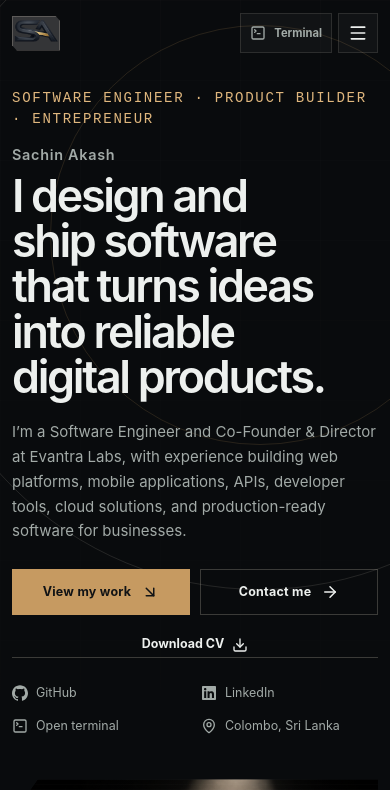
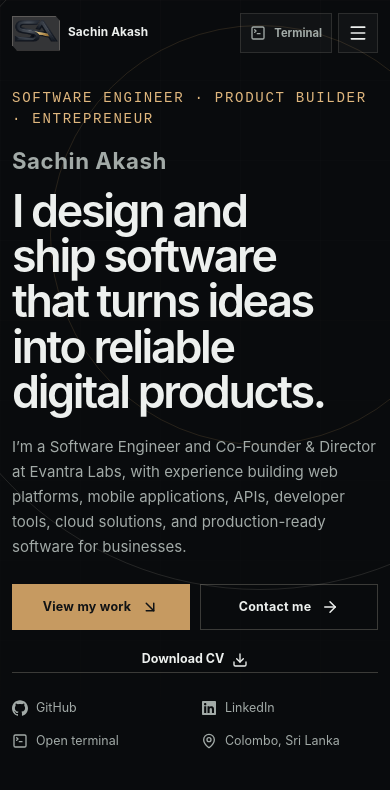
Before and after one commit to SachinAkash01/sachinakash.dev, a React (Vite) app in the folder sachinakash.dev/: page / in a window 390 px wide. Shown: the top 790 px of the page. Built offline with nearby package versions, Linux system fonts and the light colour scheme.

Commit message:
Adjust name title on mobile responsive view

```diff
--- a/sachinakash.dev/src/index.css
+++ b/sachinakash.dev/src/index.css
@@ -3023,8 +3023,7 @@ h3 {
     overflow-y: auto;
     overscroll-behavior: contain;
   }
-  .header-cta,
-  .brand small {
+  .header-cta {
     display: none;
   }
   .hero-section {
@@ -3158,6 +3157,17 @@ h3 {
     height: 66px;
     gap: 10px;
   }
+  .brand {
+    gap: 8px;
+  }
+  .brand small {
+    font-size: 0.74rem;
+    letter-spacing: 0.01em;
+    white-space: nowrap;
+  }
+  .brand--footer small {
+    font-size: 0.82rem;
+  }
   .brand-mark {
     width: 48px;
     height: 35px;
@@ -3196,8 +3206,11 @@ h3 {
     letter-spacing: -0.052em;
   }
   .hero-copy h1 > span {
-    margin-bottom: 11px;
-    font-size: 0.9rem;
+    margin-bottom: 14px;
+    font-size: clamp(1.22rem, 5.7vw, 1.42rem);
+    line-height: 1.2;
+    letter-spacing: 0.025em;
+    font-weight: 700;
   }
   .hero-summary {
     margin-bottom: 25px;
@@ -3627,10 +3640,22 @@ h3 {
     width: 44px;
     flex-basis: 44px;
   }
+  .brand {
+    gap: 7px;
+  }
+  .brand small {
+    font-size: 0.68rem;
+  }
+  .brand--footer small {
+    font-size: 0.8rem;
+  }
   .terminal-launcher {
     gap: 6px;
     padding-inline: 8px;
     font-size: 0.66rem;
+  }
+  .terminal-launcher > span {
+    display: none;
   }
   .hero-actions .button {
     flex-basis: 100%;
```
